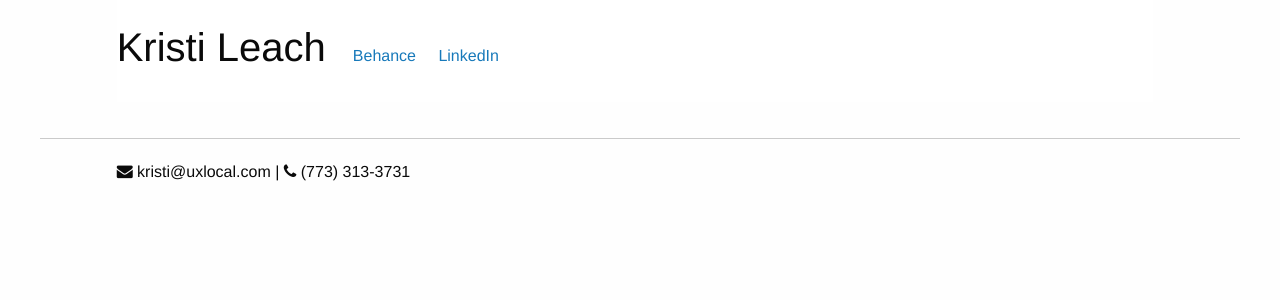
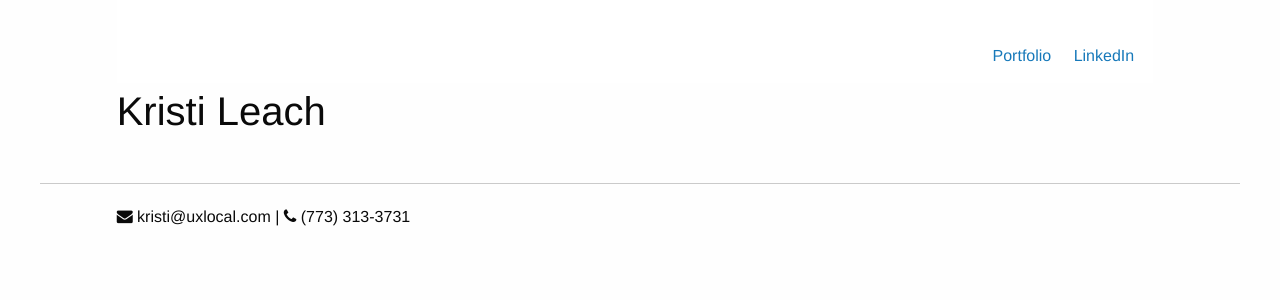
Before and after one commit to kwritenow/kristileach.com, a Jekyll site: the page built from index.html, in a window 1280 px wide. Shown: the top 300 px of the page. Built offline with Jekyll 4.4.1, drawn with Linux system fonts in a browser that asks for light colours.

Commit message:
Start shifting portfolio to new page.

```diff
--- a/_layouts/default.html
+++ b/_layouts/default.html
@@ -14,15 +14,10 @@
             <div class="grid-x grid-margin-x">
                 <div class="small-10 small-offset-1 cell">
                     <div class="top-bar">
-                        <div class="top-bar-left">
+                        <div class="top-bar-right">
                             <ul class="menu">
-                                <li class="menu-text">
-                                    <h2>
-				        Kristi Leach
-				    </h2>
-                                </li>
 			        <li>
-			   	    <a href="https://www.behance.net/kristileach" target="_blank">Behance</a>
+			   	    <a href="/portfolio.html">Portfolio</a>
 			       	</li>
 			        <li>
 			   	    <a href="https://www.linkedin.com/in/kristileach" target="_blank">LinkedIn</a>
@@ -35,6 +30,11 @@
         </div>
         <!-- End Top Bar -->
         <div class="grid-container fluid">
+	    <div class="grid-x grid-margin-x">
+	        <div class="small-10 small-offset-1 cell">
+		    <h2>Kristi Leach</h2>
+	        </div>
+	    </div>
             {{ content }}
         </div>
         <hr />
--- a/index.html
+++ b/index.html
@@ -4,6 +4,7 @@ layout: default
 <div class="grid-x grid-margin-x">
     <div class="small-10 small-offset-1 cell">
         <p>
+
         </p>
     </div>
 </div>
```
